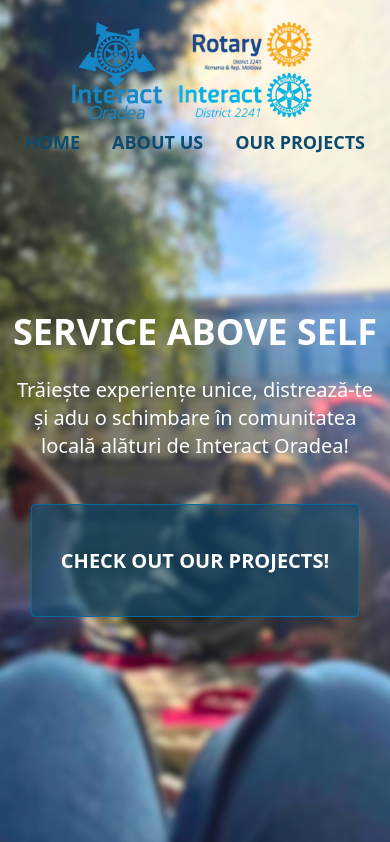
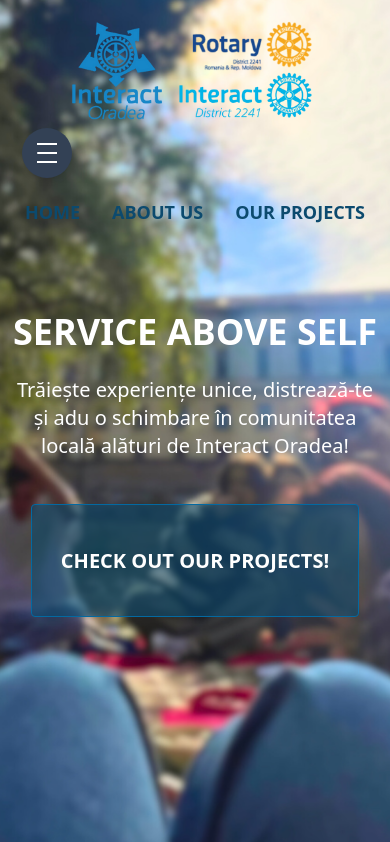
Before and after one commit to insertokername/itc, a Next.js app: page / in a window 390 px wide. Shown: the top 842 px of the page. Built offline with nearby package versions, Linux system fonts and the light colour scheme.

Commit message:
added temporary static bar

```diff
--- a/components/Header.js
+++ b/components/Header.js
@@ -47,9 +47,25 @@
   return (
     <header ref={ref} className="sticky-nav w-full" style={navbarStyle}>
       <div className="grid grid-cols-1 justify-center max-w-xl p-2.5 mx-auto">{/*md:flex-row*/}
+        <div>
         <a href="/" >
           <img src="logo.png" width={250} className="mx-auto" />
-        </a>
+          </a>
+          <button
+            className="px-3 py-1 pb-4 ml-auto text-black outline-none dark:text-gray-300 md:hidden relative group"
+            type="button"
+            aria-label="button"
+            onClick={() => setNavbarOpen(!navbarOpen)}
+          >
+            <div class="relative flex overflow-hidden items-center justify-center rounded-full w-[50px] h-[50px] transform transition-all bg-slate-700 ring-0 ring-gray-300 focus:ring-8 group-focus:ring-4 ring-opacity-30 duration-200 shadow-md">
+              <div class="flex flex-col justify-between w-[20px] h-[20px] transform transition-all duration-300 origin-center overflow-hidden group-focus:-translate-x-1.5 group-focus:rotate-180">
+                <div class="bg-white h-[2px] w-7 transform transition-all duration-300 origin-left group-focus:rotate-[42deg] group-focus:w-2/3 delay-150"></div>
+                <div class="bg-white h-[2px] w-7 rounded transform transition-all duration-300 group-focus:translate-x-10"></div>
+                <div class="bg-white h-[2px] w-7 transform transition-all duration-300 origin-left group-focus:-rotate-[42deg] group-focus:w-2/3 delay-150"></div>
+              </div>
+            </div>
+          </button>
+        </div>
         <div
           className={
             "md:flex flex-col flex-grow items-center" +
--- /dev/null
+++ b/components/Headerold.js
@@ -0,0 +1,52 @@
+import { useState, useEffect } from "react";
+import { useTheme } from "next-themes";
+import Link from "next/link";
+
+export default function Headerold() {
+    const [navbarOpen, setNavbarOpen] = useState(false);
+    const [mounted, setMounted] = useState(false);
+    const { theme, setTheme } = useTheme();
+
+    // When mounted on client, now we can show the UI
+    useEffect(() => setMounted(true), []);
+
+    if (!mounted) return null;
+
+    return (
+        <header className="w-full sticky-nav" style={{position:"static"}}>
+            <div className="flex flex-col flex-wrap max-w-5xl p-2.5 mx-auto md:flex-row">
+                <div className="flex flex-row items-center justify-between p-2 md:p-1">
+                    <a href="/" >
+                        <img src="logo.png" className="w-[250px] mx-auto" />
+                    </a>
+                </div>
+                <div
+                    className={
+                        "md:flex flex-grow items-center" +
+                        (navbarOpen ? " flex" : " hidden")
+                    }
+                >
+                    <div className="flex flex-wrap items-center justify-center pt-1 pl-2 ml-1 space-x-8 md:space-x-16 md:mx-auto md:pl-14">
+                        <a
+                            href="/#features"
+                            className="text-black transition duration-300 dark:text-gray-300 hover:text-gray-300"
+                        >
+                            Features
+                        </a>
+                        <a
+                            href="/#pricing"
+                            className="text-black transition duration-300 dark:text-gray-300 hover:text-gray-300"
+                        >
+                            Pricing
+                        </a>
+                        <Link href="/404">
+                            <a className="text-black transition duration-300 dark:text-gray-300 hover:text-gray-300">
+                                Demo
+                            </a>
+                        </Link>
+                    </div>
+                </div>
+            </div>
+        </header>
+    );
+}
--- a/pages/index.js
+++ b/pages/index.js
@@ -2,6 +2,7 @@
 import Link from "next/link";
 import { NextSeo } from "next-seo";
 import Header from "../components/Header";
+import Headerold from "../components/Headerold";
 import Footer from "../components/Footer";
 
 export default function Home() {
@@ -27,7 +28,7 @@
         <link rel="icon" href="/favicon.ico" />
       </Head>
 
-      <Header />
+      {/* <Header /> */}
 
       <section
         className="w-full h-screen bg-cover bg-center min-h-[100vh]"
@@ -35,6 +36,7 @@
           backgroundImage: "url(hero-bg.png)",
         }}
       >
+        <Header />
         <div className="text-white max-w-[95vw] md:max-w-[85vw] mx-auto">
           <div className="xl:ml-[3rem] xl:text-3xl md:text-left md:text-2xl  text-xl text-center">
             <h1 className="xl:text-8xl pt-[37vh] md:text-5xl text-4xl font-[700]">SERVICE ABOVE SELF</h1>
```
Also changed, not shown: TODO.txt.
